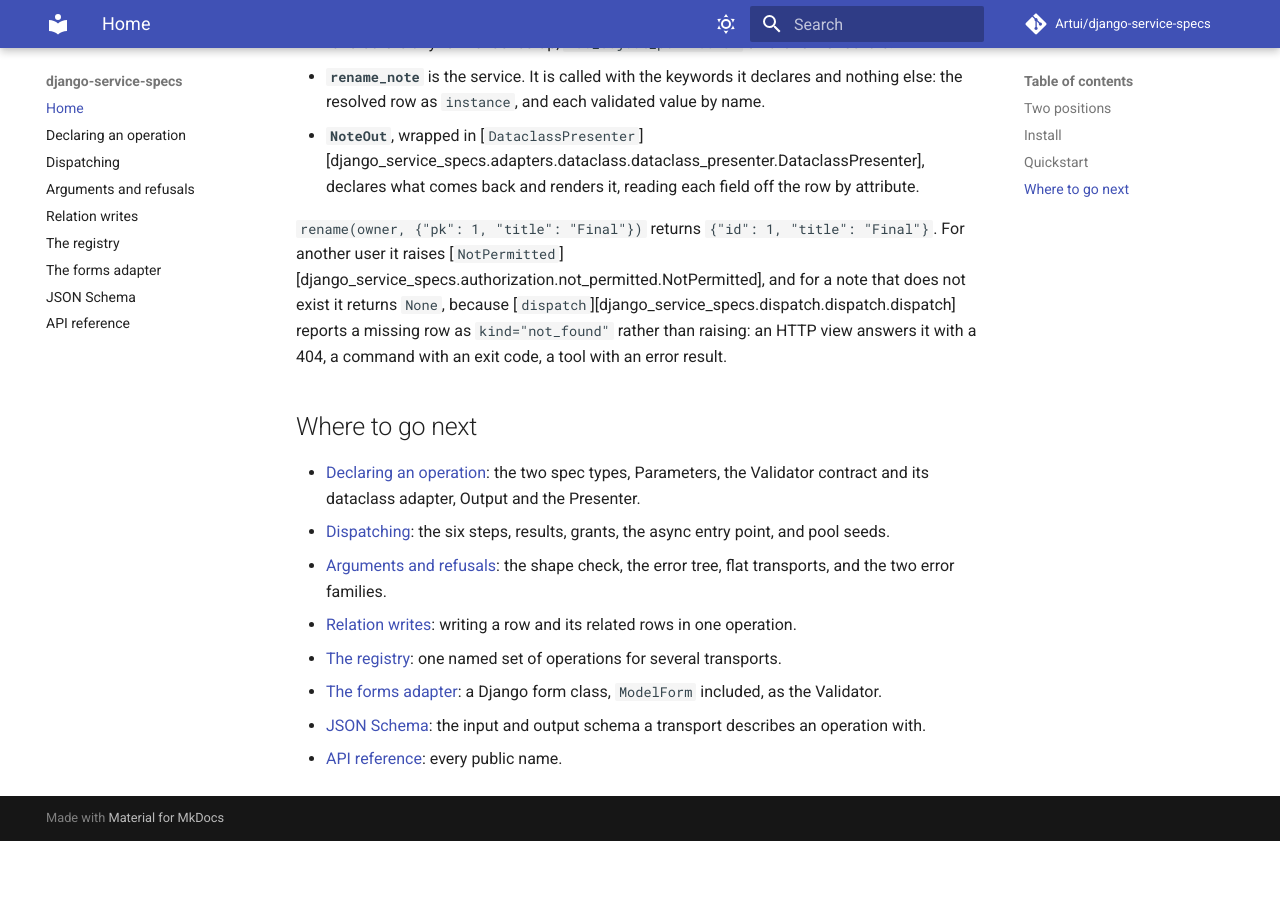
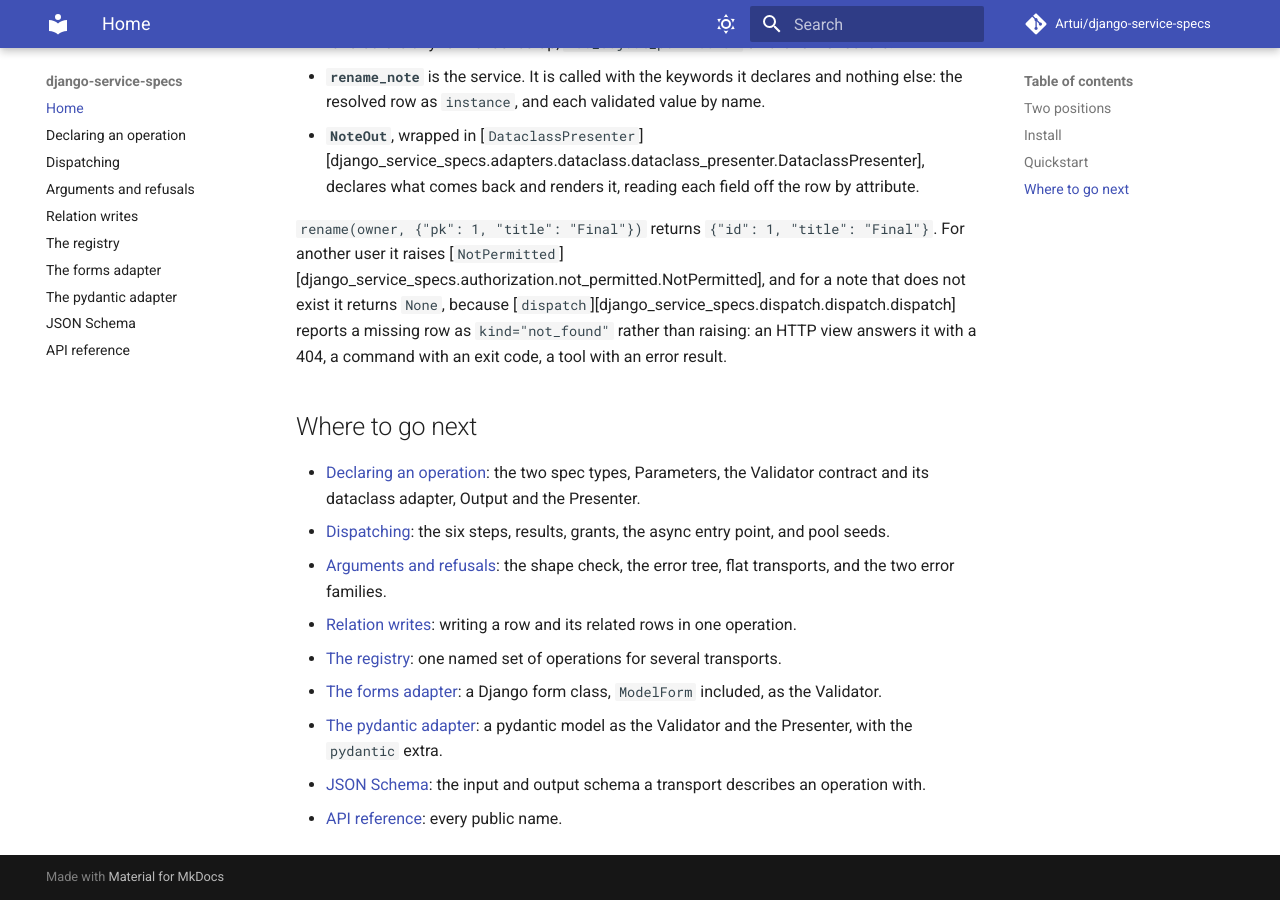
Before and after one commit to Artui/django-service-specs, an MkDocs documentation site: the page built from docs/index.md, in a window 1280 px wide and 900 px high, scrolled down 2773 px. Built offline with MkDocs 1.6.1 and Material for MkDocs 9.7.7, drawn with Linux system fonts in a browser that asks for light colours; comment, search, counter and statistics services are not loaded; before the commit the page ends 3614 px from its top, so only the background shows below that.

Commit message:
Document the pydantic adapter beside the others
The reference lists it under its own subpackage, since the root cannot
re-export it, and says so where it claims everything is at the root. The
reference test reads the same exemption as the init test, so a pydantic
name without an entry fails it as a root name would.

Co-Authored-By: Claude Opus 5.5 <noreply@anthropic.com>

```diff
--- a/docs/index.md
+++ b/docs/index.md
@@ -96,6 +96,8 @@ row as `kind="not_found"` rather than raising: an HTTP view answers it with a
   transports.
 - [The forms adapter](forms.md): a Django form class, `ModelForm` included,
   as the Validator.
+- [The pydantic adapter](pydantic.md): a pydantic model as the Validator and
+  the Presenter, with the `pydantic` extra.
 - [JSON Schema](schema.md): the input and output schema a transport
   describes an operation with.
 - [API reference](reference.md): every public name.
--- a/docs/reference.md
+++ b/docs/reference.md
@@ -3,6 +3,10 @@
 Everything below is exported from `django_service_specs` directly, and from the
 subpackage it is listed under. Import from the package root in application
 code; the subpackage paths are where each name is defined.
+
+The pydantic adapters are the one exception. pydantic is an optional extra,
+so they are exported from `django_service_specs.adapters.pydantic` alone, and
+importing the package root never imports pydantic.
 
 ## Specs
 
@@ -47,6 +51,14 @@ code; the subpackage paths are where each name is defined.
 ## Forms adapter
 
 ::: django_service_specs.adapters.forms.form_validator.FormValidator
+
+## Pydantic adapters
+
+Installed with the `pydantic` extra and imported from
+`django_service_specs.adapters.pydantic`.
+
+::: django_service_specs.adapters.pydantic.pydantic_validator.PydanticValidator
+::: django_service_specs.adapters.pydantic.pydantic_presenter.PydanticPresenter
 
 ## Dispatch
 
--- a/mkdocs.yml
+++ b/mkdocs.yml
@@ -93,5 +93,6 @@ nav:
   - Relation writes: relations.md
   - The registry: registry.md
   - The forms adapter: forms.md
+  - The pydantic adapter: pydantic.md
   - JSON Schema: schema.md
   - API reference: reference.md
```
Also changed, not shown: CHANGELOG.md (+10 -0 lines), README.md (+8 -0 lines), 1 other file.
